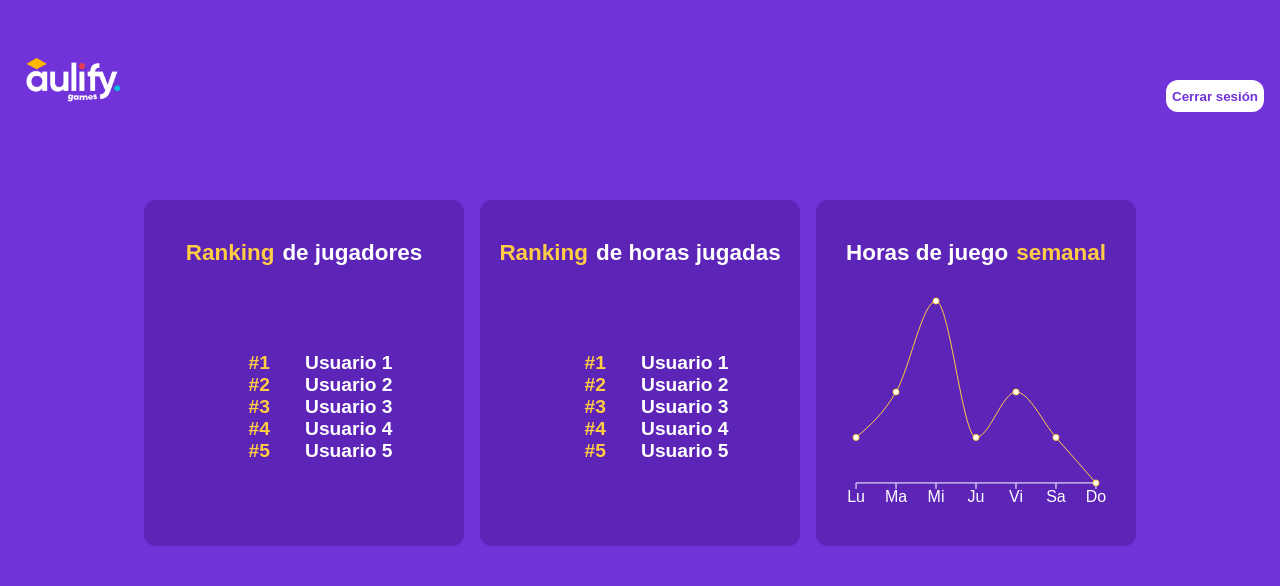
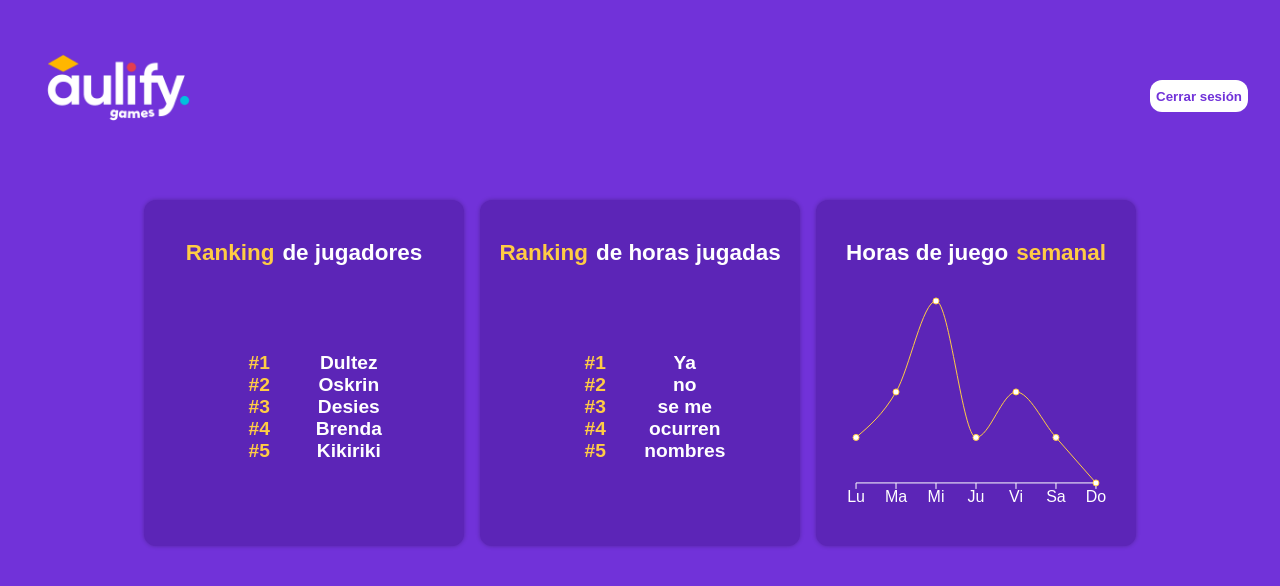
Before and after one commit to oszep/CodeCoaster_Frontend, a React (Vite) app in the folder code-coaster-dashboard/: page /dashboard in a window 1280 px wide. Shown: the top 586 px of the page. Built offline with nearby package versions, Linux system fonts and the light colour scheme.

Commit message:
fixed some ui details

```diff
--- a/code-coaster-dashboard/src/Components/Components/DashboardContainer.css
+++ b/code-coaster-dashboard/src/Components/Components/DashboardContainer.css
@@ -26,7 +26,7 @@ body {
 }
 
 .aulify-games-logo {
-    height: 100%;
+    height: 150%;
     width: auto;
     align-self: center;
     vertical-align: middle;
@@ -51,7 +51,7 @@ body {
     border-radius: 12px;
     height: auto;
     width: auto;
-    margin-right: 2vh;
+    margin-right: 4vh;
 }
 
 .logout-button:hover {
@@ -89,6 +89,7 @@ body {
     background-color: var(--darker_color);
     margin: 1vh;
     border-radius: 12px;
+    box-shadow: 0px 0px 4px 0px rgba(0,0,0,0.25);
 }
 
 .stats-card-header {
--- a/code-coaster-dashboard/src/Components/Components/DashboardContainer.jsx
+++ b/code-coaster-dashboard/src/Components/Components/DashboardContainer.jsx
@@ -1,12 +1,35 @@
 import './DashboardContainer.css'
 import React, { useState } from 'react'
-import { LineChart, Line, XAxis, Tooltip, ResponsiveContainer } from 'recharts';
+import { useNavigate } from 'react-router-dom'
 import GraphComponent from './GraphComponent';
 
 function DashboardContainer() {
 
+    const navigate = useNavigate();
+    const handleLogOut = (e) => {
+        e.preventDefault();
+        navigate('/');
+    }
+
     /* deberá haber un fetch que obtenga los usuarios, guardar en algo (?)  */
+    /* namas pa probar, hagamos un array de objetos con los datos de los usuarios */
+    const bestUsers = [
+        {name: 'Dultez'},
+        {name: 'Oskrin'},
+        {name: 'Desies'},
+        {name: 'Brenda'},
+        {name: 'Kikiriki'}
+    ]
 
+    const viciousUsers = [
+        {name: 'Ya'},
+        {name: 'no'},
+        {name: 'se me'},
+        {name: 'ocurren'},
+        {name: 'nombres'}
+    ]
+
+    /*supongamos que nuestro endpoint tiene una consulta así bien chida que saca las 3 primeras*/
     return(
         <>
             <div className="dashboard-container">
@@ -15,7 +38,7 @@ function DashboardContainer() {
                         <img className="aulify-games-logo" src="src/UI/aulify-games-logo.png" alt="Aulify Games Logo" />
                     </div>
                     <div className="logout-button-container">
-                        <button className="logout-button">Cerrar sesión</button>
+                        <button className="logout-button" onClick={handleLogOut}>Cerrar sesión</button>
                     </div>
                 </div>
                 <div className="dashboard-body">
@@ -35,11 +58,9 @@ function DashboardContainer() {
                                 </div>
                                 <div className="users-container">
                                     {/* y aquí una cosa que itere en las primeras 5 posiciones, un map o algo así */}
-                                    <h4>Usuario 1</h4>
-                                    <h4>Usuario 2</h4>
-                                    <h4>Usuario 3</h4>
-                                    <h4>Usuario 4</h4>
-                                    <h4>Usuario 5</h4>
+                                    {bestUsers.map(user => {
+                                        return <h4>{user.name}</h4>
+                                    })}
                                 </div>
                             </div>
                         </div>
@@ -57,11 +78,9 @@ function DashboardContainer() {
                                         <h4>#5</h4>
                                     </div>
                                     <div className="users-container">
-                                        <h4>Usuario 1</h4>
-                                        <h4>Usuario 2</h4>
-                                        <h4>Usuario 3</h4>
-                                        <h4>Usuario 4</h4>
-                                        <h4>Usuario 5</h4>
+                                        {viciousUsers.map(user => {
+                                            return <h4>{user.name}</h4>
+                                        })}
                                 </div>
                             </div>
                         </div>
--- a/code-coaster-dashboard/src/Components/Components/GraphComponent.jsx
+++ b/code-coaster-dashboard/src/Components/Components/GraphComponent.jsx
@@ -1,4 +1,5 @@
 import { LineChart, Line, XAxis, Tooltip, ResponsiveContainer } from 'recharts';
+/* te amo recharts estás bien requetepadrisimo */
 
 function GraphComponent() {
     /*Estos serán datos que jalaremos del api, pero por lo mientras, los dejamos así, sabe como, problema del futuro salu3*/
--- a/code-coaster-dashboard/src/Components/Components/LoginContainer.css
+++ b/code-coaster-dashboard/src/Components/Components/LoginContainer.css
@@ -15,15 +15,18 @@ body {
 
 .header {
     display: flex;
-    align-items: flex-start;
-    justify-content: flex-start;
     width: 100%;
     height: 20%;
-    background-color: var(--main_color);
+}
+
+.aulify-games-logo-container {
+    display: flex;
+    justify-content: flex-start;
+    height:100%;
 }
 
 .aulify-games-logo {
-    height: 100%;
+    height: 150%;
     width: auto;
     align-self: center;
     vertical-align: middle;
@@ -63,6 +66,7 @@ body {
     color: white;
     font-weight: bold;
     font-size: 1.2vw;
+    box-shadow: inset 0px 0px 1px 0px rgba(0,0,0,0.25);
 }
 
 .loginButton:hover {
--- a/code-coaster-dashboard/src/Components/Components/LoginContainer.jsx
+++ b/code-coaster-dashboard/src/Components/Components/LoginContainer.jsx
@@ -20,7 +20,9 @@ function LoginContainer() {
         <>
             <div className="login-container">
                 <div className="header">
-                    <img className="aulify-games-logo" src="src/UI/aulify-games-logo.png" alt="Aulify Games Logo" />
+                    <div className="aulify-games-logo-container">
+                        <img className="aulify-games-logo" src="src/UI/aulify-games-logo.png" alt="Aulify Games Logo" />
+                    </div>
                 </div>
                 <div className="logo-container">
                     <img className="login-image" src="src/UI/code-coaster-logo.png" alt="Code Coaster Logo" />
```
